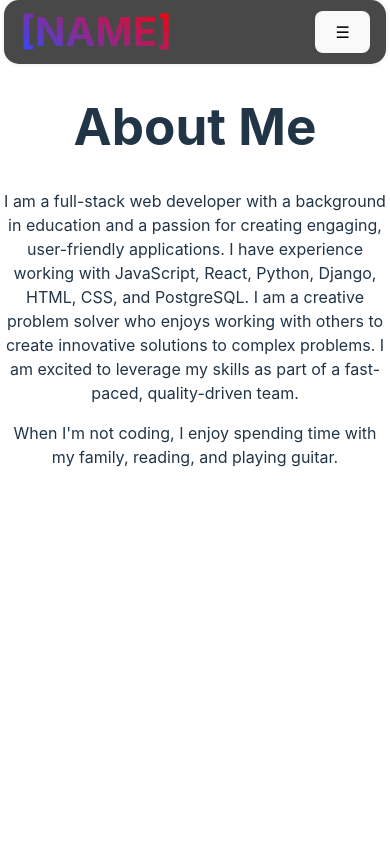
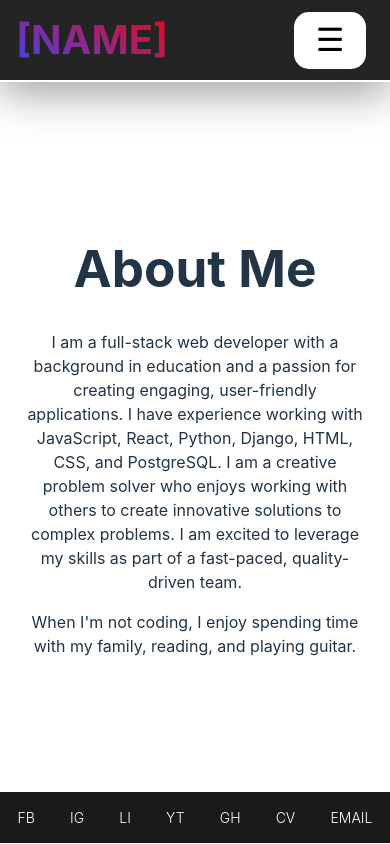
Before and after one commit to Atlessc/nelys-portfolio, a React (Vite) app: page /about in a window 390 px wide. Built offline with nearby package versions, Linux system fonts and the light colour scheme; no server answers; the HTML template or start-up script is replaced by a standard one.

Commit message:
final push for the night

```diff
--- a/src/App.css
+++ b/src/App.css
@@ -4,6 +4,15 @@
   margin: 0 auto;
   max-width: 1280px;
   text-align: center;
+}
+
+.main-container {
+  display: flex;
+  flex-direction: column;
+  align-items: center;
+  justify-content: center;
+  padding: 0 1.5rem;
+  min-height: calc(100vh - 8.75rem);
 }
 
 .logo {
--- a/src/App.jsx
+++ b/src/App.jsx
@@ -6,14 +6,14 @@ import About from './pages/about'
 import Project from './pages/project'
 import Contact from './pages/contact'
 import NotFound from './pages/NotFound'
+import Footer from './components/footer'
 
 function App() {
 
   return (
     <>
       <NavBar />
-      <div>
-      {/* create react router routes to page components home, about me, projects, contact, 404, and project/:id */}
+      <div className='main-container'>
         <Routes>
           <Route path="/" element={<Home />} />
           <Route path="/about" element={<About />} />
@@ -22,7 +22,7 @@ function App() {
           <Route path="*" element={<NotFound />} />
         </Routes>
       </div>
-
+      <Footer />
     </>
   )
 }
--- a/src/components/footer.jsx
+++ b/src/components/footer.jsx
@@ -1,7 +1,16 @@
-
+import React from 'react';
+import '../styles/footer.css'
 
 export default function Footer() {
   return (
-    <div>Socials</div>
+    <div className='footer-container'>
+      <div>FB</div>
+      <div>IG</div>
+      <div>LI</div>
+      <div>YT</div>
+      <div>GH</div>
+      <div>CV</div>
+      <div>EMAIL</div>
+    </div>
   )
 }
--- /dev/null
+++ b/src/components/gallery.jsx
@@ -0,0 +1,66 @@
+import { useState } from 'react';
+import { Link } from 'react-router-dom';
+import Client from '../utils/createClient';
+import '../styles/home.css';
+
+export default function Gallery() {
+
+  const [posts, setPosts] = useState(null);
+
+  Client.getEntries()
+  .then((response) => setPosts(response.items))
+  .catch(console.error)
+
+  function ScrollToTop() {
+    window.scrollTo({top: 0, behavior: 'smooth'});
+    return null;
+  }
+
+  return (
+    <div className="home-gallery">
+    {posts ? (
+      posts.map((post) => (
+        <Link
+          to={`/${post.fields.slug}`}
+          key={post.sys.id}
+          className="home-thumbnail"
+          onClick={ScrollToTop}
+        >
+          <div >
+            <img
+              loading='lazy'
+              src={post.fields.coverImage.fields.file.url}
+              alt={post.fields.title}
+              />
+            <h2>{post.fields.title}</h2>
+          </div>
+        </Link>
+      ))
+      ) : (
+        <p>Loading...</p>
+    )}
+  </div>
+  )
+}
+
+const query = `#graphql
+{
+  postCollection {
+    items {
+      title
+      slug
+      date
+      coverImage {
+        title
+        description
+        contentType
+        fileName
+        size
+        url
+        width
+        height
+      }
+    }
+  }
+}
+`;
--- a/src/components/nav-bar.jsx
+++ b/src/components/nav-bar.jsx
@@ -7,7 +7,7 @@ export default function NavBar() {
   // create a window listener to set a state for the viewport width and use that state to conditionally render the nav-bar
   const [widthSize, setWidthSize] = useState(window.innerWidth);
   const [menuToggle, setMenuToggle] = useState('closed');
-  const [breakpoint, setBreakpoint] = useState('');
+  const [breakpoint, setBreakpoint] = useState('1024');
   const smallBreakpoint = 500;
   const midBreakpoint = 768;
   const largeBreakpoint = 1024;
@@ -18,6 +18,8 @@ export default function NavBar() {
     } else if (widthSize < midBreakpoint) {
       setBreakpoint('mid');
     } else if (widthSize < largeBreakpoint) {
+      setBreakpoint('large');
+    } else {
       setBreakpoint('large');
     }
   }
@@ -34,24 +36,23 @@ export default function NavBar() {
 
   return (
     <>
-        <div className="nav-bar" style={{width: widthSize-40}}>
-          <div>
+        <div className="nav-bar">
             <Link to="/" className="nav-logo">[NAME]</Link>
-          </div>
           <div className="nav-links-container">
             { breakpoint === 'small' || breakpoint === 'mid' ?
-            <button className={`nav-menu $`} onClick={toggleMenu}>☰</button>
+            <div className='nav-menu-container'>
+              <div className='nav-menu' onClick={toggleMenu}>☰</div>
+            </div>
             :
             null
             }
-
+          </div>
             <div className="nav-links">
               {
                 (breakpoint === 'small' || breakpoint === 'mid') && menuToggle  === 'open' ?
                 <div className='floating-nav-items'>
                   <Link to="/" className="nav-link" onClick={toggleMenu}>Home</Link>
                   <Link to="/about" className="nav-link" onClick={toggleMenu}>About</Link>
-                <Link to="/projects" className="nav-link" onClick={toggleMenu}>Projects</Link>
                   <Link to="/contact" className="nav-link" onClick={toggleMenu}>Contact</Link>
                 </div>
                 :
@@ -62,7 +63,6 @@ export default function NavBar() {
                   <div className='menu-nav-items'>
                     <Link to="/" className="nav-link">Home</Link>
                     <Link to="/about" className="nav-link">About</Link>
-                  <Link to="/projects" className="nav-link">Projects</Link>
                     <Link to="/contact" className="nav-link">Contact</Link>
                   </div>
                 :
@@ -70,7 +70,6 @@ export default function NavBar() {
               }
             </div>
         </div>
-            </div>
       </>
   )
 }
--- a/src/pages/home.jsx
+++ b/src/pages/home.jsx
@@ -1,42 +1,17 @@
-import { useEffect, useState } from 'react';
-import { Link } from 'react-router-dom';
-import Client from '../utils/createClient';
+import Gallery from '../components/gallery';
 import '../styles/home.css';
 
 
 export default function Home() {
 
-
-    const [posts, setPosts] = useState(null);
-
-    Client.getEntries()
-    .then((response) => setPosts(response.items))
-    .catch(console.error)
-
-
   return (
-    <>
-      <div className="home">
+      <div className="home-container">
         <div className="home-content">
           <h1 className="home-title">[NAME]</h1>
           <h2 className="home-subtitle">[SUBTITLE]</h2>
-          <div className="home-gallery">
-          {posts ? (
-        posts.map((post) => (
-          <div key={post.sys.id} className="post-thumbnail">
-            <Link to={`/${post.fields.slug}`}>
-              <img src={post.fields.coverImage.fields.file.url} alt={post.fields.title} />
-              <h2>{post.fields.title}</h2>
-            </Link>
-          </div>
-        ))
-      ) : (
-        <p>Loading...</p>
-      )}
-            </div>
+          <Gallery/>
         </div>
-      </div>
-    </>
+    </div>
   )
 }
 
--- a/src/styles/footer.css
+++ b/src/styles/footer.css
@@ -0,0 +1,14 @@
+.footer-container {
+  display: flex;
+  flex-direction: row;
+  justify-content: space-around;
+  align-items: center;
+  width: 100vw;
+  background-color: #1a1a1a;
+  color: #fff;
+  padding: 15px 0;
+  font-size: 14px;
+  font-weight: 300;
+  line-height: 1.5;
+  text-align: center;
+}
--- a/src/styles/home.css
+++ b/src/styles/home.css
@@ -1,9 +1,45 @@
+.home-container {
+    padding: 0 1.5rem;
+    max-width: 1280px;
+}
+
+.home-gallery {
+    column-count: 3;
+    column-gap: 15px;
+}
+
+.home-thumbnail {
+    display: inline-block;
+    margin-bottom: 1rem;
+    padding: 1.5rem;
+    border-radius: 15px;
+    box-shadow: 0 20px 35px rgba(0, 0, 0, 1);
+    -webkit-border-radius: 15px;
+    -moz-border-radius: 15px;
+    -ms-border-radius: 15px;
+    -o-border-radius: 15px;
+}
+
 img {
     width: 100%;
     height: 100%;
     object-fit: cover;
     object-position: center;
     border-radius: 10px;
-    box-shadow: 0 0 10px rgba(0, 0, 0, 0.2);
+    box-shadow: 0 10px 10px rgba(0, 0, 0, 0.5);
     transition: all 0.3s ease-in-out;
 }
+
+@media screen and (max-width: 500px) {
+    .home-gallery {
+        column-count: 1;
+    }
+}
+
+@media screen and (min-width: 501px) and (max-width: 768px) {
+    .home-gallery {
+        column-count: 2;
+    }
+
+
+}
--- a/src/styles/nav-bar.css
+++ b/src/styles/nav-bar.css
@@ -1,21 +1,21 @@
 .nav-bar {
+  position: relative;
   display: inline-flex;
   align-items: center;
-  justify-content: space-between;
+  justify-content: center;
   margin: 0 auto;
-  padding: 0.5rem 1rem;
-  width: calc(100% - 2rem);
-  border-radius: 15px;
+  width: 100%;
+  padding: 1rem 0;
   height: 3rem;
-  background-color: #484848;
-  box-shadow: 0 0 5px rgba(0, 0, 0, 0.1);
-  -webkit-border-radius: 15px;
-  -moz-border-radius: 15px;
-  -ms-border-radius: 15px;
-  -o-border-radius: 15px;
+  background-color: #242424;
+  box-shadow: 0 10px 45px rgba(0, 0, 0, 0.4);
+  border-bottom: 2px solid #fff;
 }
 
 .nav-logo {
+  position: absolute;
+  left: 0;
+  padding: 0 1rem;
   font-size: 2.5rem;
   font-weight: bolder;
   background: linear-gradient(210deg, #ff0000, #2d4cff);
@@ -35,14 +35,46 @@
   text-decoration: none;
 }
 
-.floating-nav-items {
+.nav-menu-container {
+  display: flex;
+  flex-direction: row;
+  align-items: center;
+  padding: 0 1rem;
+  font-size: 1.5rem;
+}
+
+.nav-links-container {
   position: absolute;
-  top: 3.84rem;
-  left: 0;
+  right: 0;
+}
+
+.nav-menu {
   display: flex;
   flex-direction: column;
   align-items: center;
-  width: 100%;
+  justify-content: center;
+  padding: 1rem 1rem;
+  width: 40px;
+  height: 25px;
+  text-align: center;
+  text-decoration: none;
+  background-color: white;
+  color: black;
+  margin: 0.5rem;
+  font-size: 2rem;
+  font-weight: 500;
+  border-radius: 15px;
+  line-height: 1;
+}
+
+.floating-nav-items {
+  position: absolute;
+  top: 5.125rem;
+  right: 0;
+  display: flex;
+  flex-direction: column;
+  align-items: center;
+  width: 100vw;
   height: calc(100vh - 3.84rem);
   background: rgba(0, 0, 0, 0.1);
   backdrop-filter: blur(5px);
@@ -54,13 +86,20 @@
   align-items: center;
 }
 
+.nav-links {
+  position: absolute;
+  right: 0;
+  margin-right: 0.5rem;
+}
+
 .nav-link {
   display: block;
   padding: 0.5rem 1rem;
-  width: 150px;
+  width: 400px;
   text-align: center;
   text-decoration: none;
-  background: white;
+  background-color: white;
+  text-decoration: none;
   color: black;
   margin: 0.5rem;
   font-size: 1.2rem;
@@ -80,3 +119,25 @@
 .menu-nav-items .nav-link {
   width: 70px;
 }
+
+@media screen and (max-width: 768px) {
+  .floating-nav-items {
+    display: flex;
+    flex-direction: column;
+    align-items: center;
+    width: calc(100vw - 1rem);
+    top: 3.84rem;
+  }
+
+  .nav-link {
+    width: 200px;
+  }
+}
+
+@media screen and (min-width: 769px) {
+
+}
+
+@media screen and (max-width: 1024px) {
+
+}
--- /dev/null
+++ b/src/styles/project.css
@@ -0,0 +1,20 @@
+.project-container {
+  padding: 0 1.5rem;
+}
+
+.image-container {
+  margin-bottom: 5rem;
+  padding: 1.5rem;
+  border-radius: 15px;
+  box-shadow: 0 20px 60px rgba(0, 0, 0, 1);
+  -webkit-border-radius: 15px;
+  -moz-border-radius: 15px;
+  -ms-border-radius: 15px;
+  -o-border-radius: 15px;
+}
+
+.project-description {
+  margin-bottom: 3.5rem;
+  font-size: 1.2rem;
+  padding: 0 2.5rem;
+}
```
Also changed, not shown: src/pages/project.jsx (+20 -14 lines), src/utils/file.json (renamed from src/pages/file.json). Lines whose indentation alone changed are shown as unchanged.
